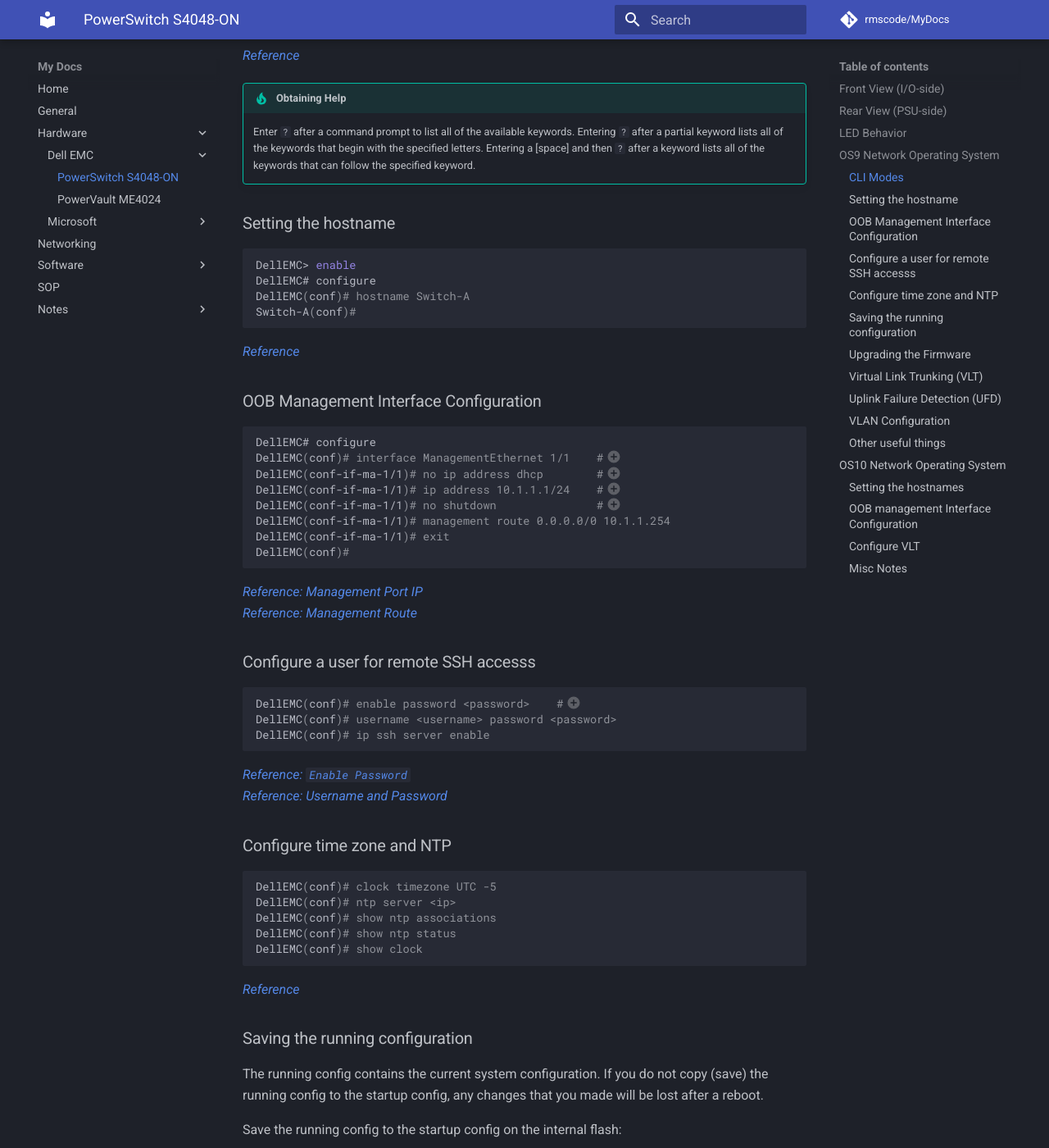
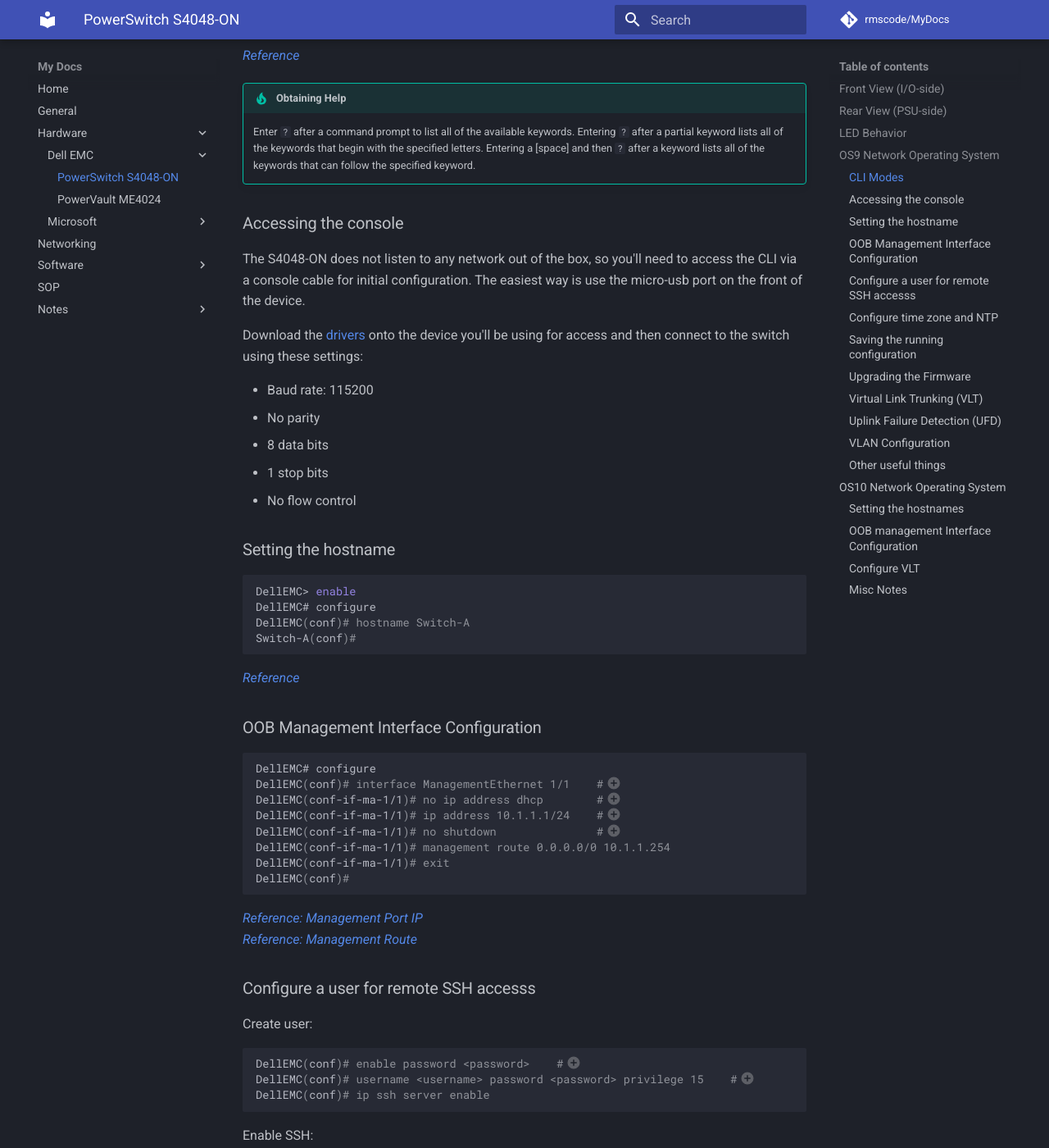
Before and after one commit to rmscode/binary-garden, an MkDocs documentation site: the page built from docs/hardware/dell-emc/s4048-on.md, in a window 1280 px wide and 1400 px high, scrolled down 2706 px. Shown: the whole window at 82% size. Built offline with MkDocs 1.6.1 and Material for MkDocs 9.7.7, drawn with Linux system fonts in a browser that asks for light colours; comment, search, counter and statistics services are not loaded; some of the changed text lies outside the part shown.

Commit message:
Update s4048-on.md

````diff
--- a/docs/hardware/dell-emc/s4048-on.md
+++ b/docs/hardware/dell-emc/s4048-on.md
@@ -115,6 +115,18 @@
 
     Enter `?` after a command prompt to list all of the available keywords. Entering `?` after a partial keyword lists all of the keywords that begin with the specified letters. Entering a [space] and then `?` after a keyword lists all of the keywords that can follow the specified keyword.
 
+### Accessing the console
+
+The S4048-ON does not listen to any network out of the box, so you'll need to access the CLI via a console cable for initial configuration. The easiest way is use the micro-usb port on the front of the device.
+
+Download the [drivers](https://www.dell.com/support/home/en-us/drivers/driversdetails/?driverid=r5k9d) onto the device you'll be using for access and then connect to the switch using these settings:
+
+- Baud rate: 115200
+- No parity
+- 8 data bits
+- 1 stop bits
+- No flow control
+
 ### Setting the hostname
 
 ```shell
@@ -149,13 +161,25 @@
 
 ### Configure a user for remote SSH accesss
 
+Create user:
+
 ```shell
 DellEMC(conf)# enable password <password>    #(1)
-DellEMC(conf)# username <username> password <password>
+DellEMC(conf)# username <username> password <password> privilege 15    #(2)
 DellEMC(conf)# ip ssh server enable
 ```
 
 1. EXEC Privilege mode is unrestricted by default. Configure a password as a basic security measure.
+2. The `privilege` level can range from 0-15. The default is 1 which only allows access to EXEC mode. Level 15 is this the highest and allows access to all commands and CLI modes.
+
+Enable SSH:
+
+```shell
+DellEMC(conf)# ip ssh server enable
+DellEMC(conf)# ip ssh server version 2
+```
+
+> Todo: Document crypto key gen and RSA password auth
 
 [*Reference: `Enable Password`*](https://www.dell.com/support/manuals/en-us/dell-emc-os-9/s4048-on-9.14.2.4-config/configuring-the-enable-password?guid=guid-cf0ca3a8-65f4-4859-b058-ecb7c424f0ec&lang=en-us)</br>
 [*Reference: Username and Password*](https://www.dell.com/support/manuals/en-us/dell-emc-os-9/s4048-on-9.14.2.4-config/configuring-a-username-and-password?guid=guid-5afd0af5-ceac-4a0c-b3c8-e14ee7bcddb4&lang=en-us)
````
Also changed, not shown: other parts of docs/hardware/dell-emc/s4048-on.md (+4 -4 lines).
